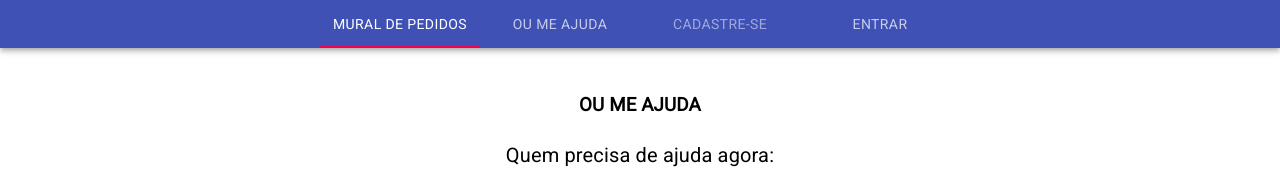
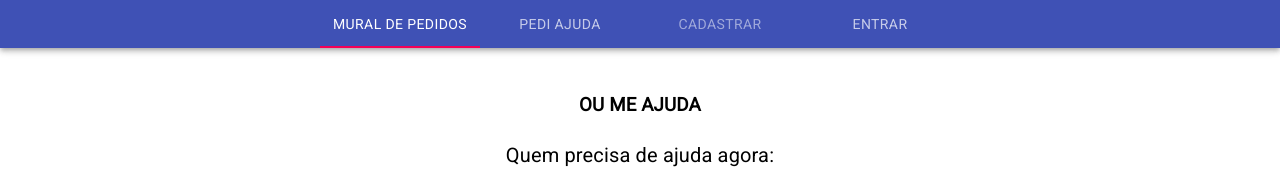
Before and after one commit to mbj-junior/TCC, a React (Create React App) app in the folder oumeajuda/: page / in a window 1280 px wide. Shown: the top 169 px of the page. Built offline with nearby package versions, Linux system fonts and the light colour scheme; no server answers.

Commit message:
Menu superior

```diff
--- a/oumeajuda/src/component/Menu.jsx
+++ b/oumeajuda/src/component/Menu.jsx
@@ -100,8 +100,8 @@ export default function Menu() {
           indicatorColor="secondary"
         >
           <Tab label="MURAL DE PEDIDOS" {...a11yProps(0, cookies)} />
-          <Tab label="OU ME AJUDA" {...a11yProps(1, cookies)} />
-          <Tab label="CADASTRE-SE" {...a11yProps(2, cookies)} />
+          <Tab label="PEDI AJUDA" {...a11yProps(1, cookies)} />
+          <Tab label="CADASTRAR" {...a11yProps(2, cookies)} />
           <Tab label="ENTRAR" {...a11yProps(3, cookies)} />
         </Tabs>
       </AppBar>
```
Also changed, not shown: 1 other file (tests, documents, lock files or other folders).
